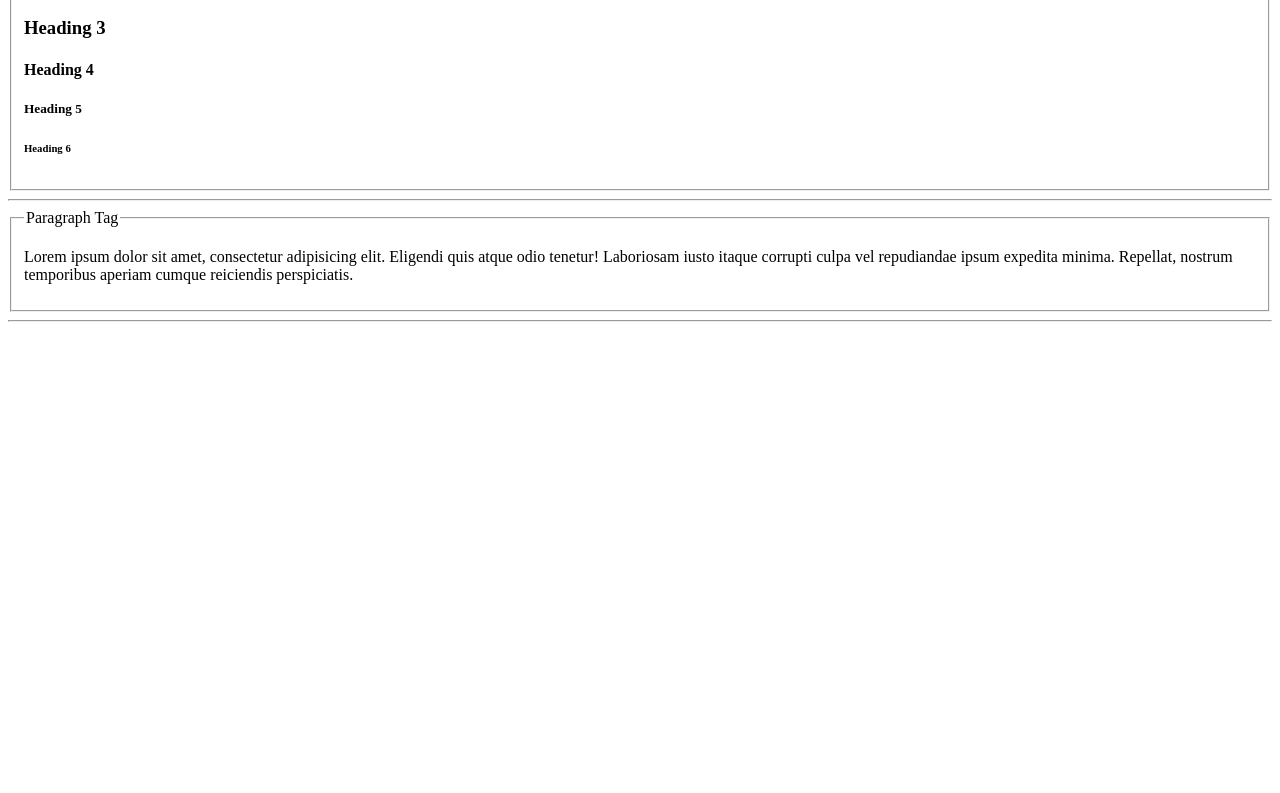
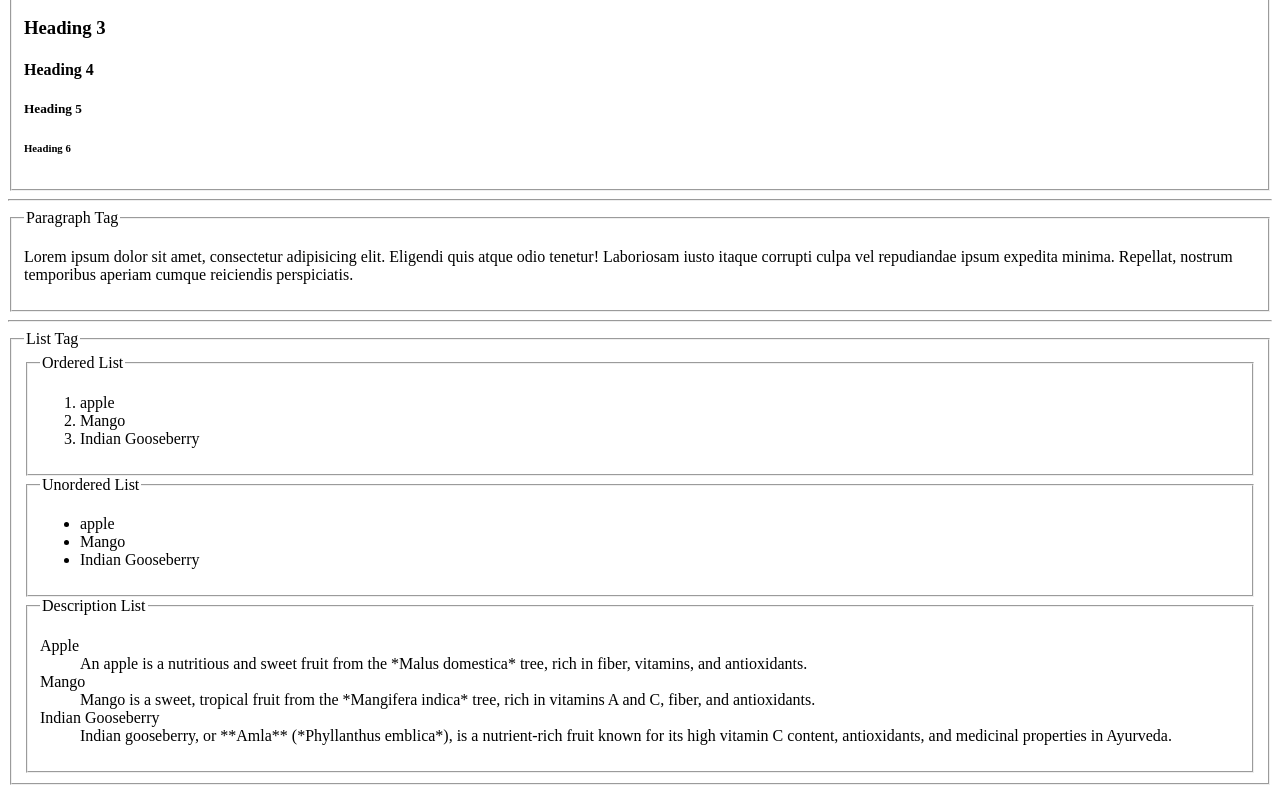
Before and after one commit to souvik-mndal/WebDevPractice, a plain HTML site: page html-codeh/Day1/index.html in a window 1280 px wide. Shown: the part 141-934 px from the top of the page. Before the commit the page ends 800 px from the top, so only its background shows below. Drawn offline with Linux system fonts and the light colour scheme.

Commit message:
Add lists

```diff
--- a/html-codeh/Day1/index.html
+++ b/html-codeh/Day1/index.html
@@ -24,7 +24,36 @@
 
     <hr/>
 
-
+    <fieldset>
+        <legend>List Tag</legend>
+        <fieldset>
+            <legend>Ordered List</legend>
+            <ol>
+                <li>apple</li>
+                <li>Mango</li>
+                <li>Indian Gooseberry</li>
+            </ol>
+        </fieldset>
+        <fieldset>
+            <legend>Unordered List</legend>
+            <ul>
+                <li>apple</li>
+                <li>Mango</li>
+                <li>Indian Gooseberry</li>
+            </ul>
+        </fieldset>
+        <fieldset>
+            <legend>Description List</legend>
+            <dl>
+                <dt>Apple</dt>
+                    <dd>An apple is a nutritious and sweet fruit from the *Malus domestica* tree, rich in fiber, vitamins, and antioxidants.</dd>
+                <dt>Mango</dt>
+                    <dd>Mango is a sweet, tropical fruit from the *Mangifera indica* tree, rich in vitamins A and C, fiber, and antioxidants.</dd>
+                <dt>Indian Gooseberry</dt>
+                    <dd>Indian gooseberry, or **Amla** (*Phyllanthus emblica*), is a nutrient-rich fruit known for its high vitamin C content, antioxidants, and medicinal properties in Ayurveda.</dd>
+            </dl>
+        </fieldset>
+    </fieldset>
 
 </body>
 </html>
```
